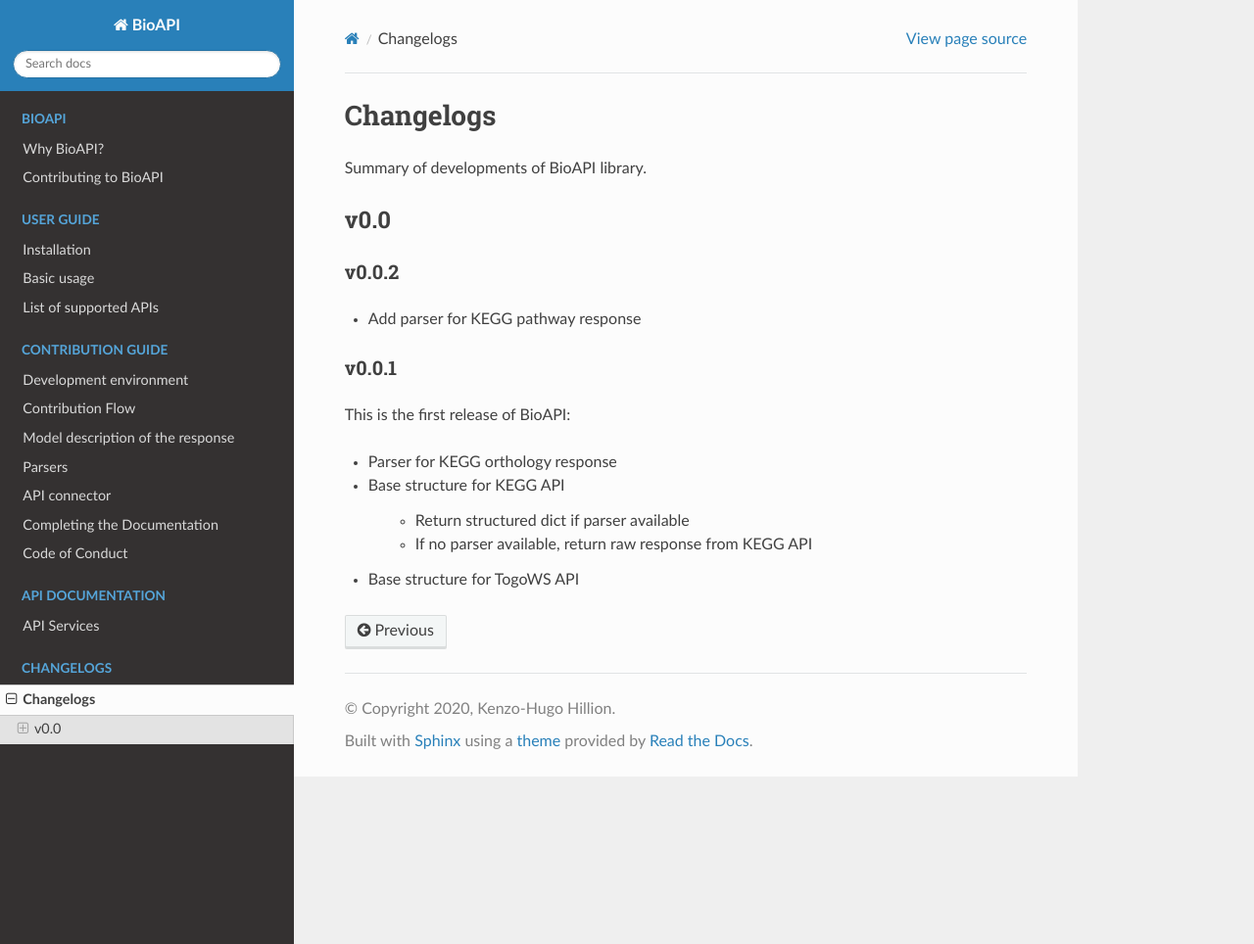
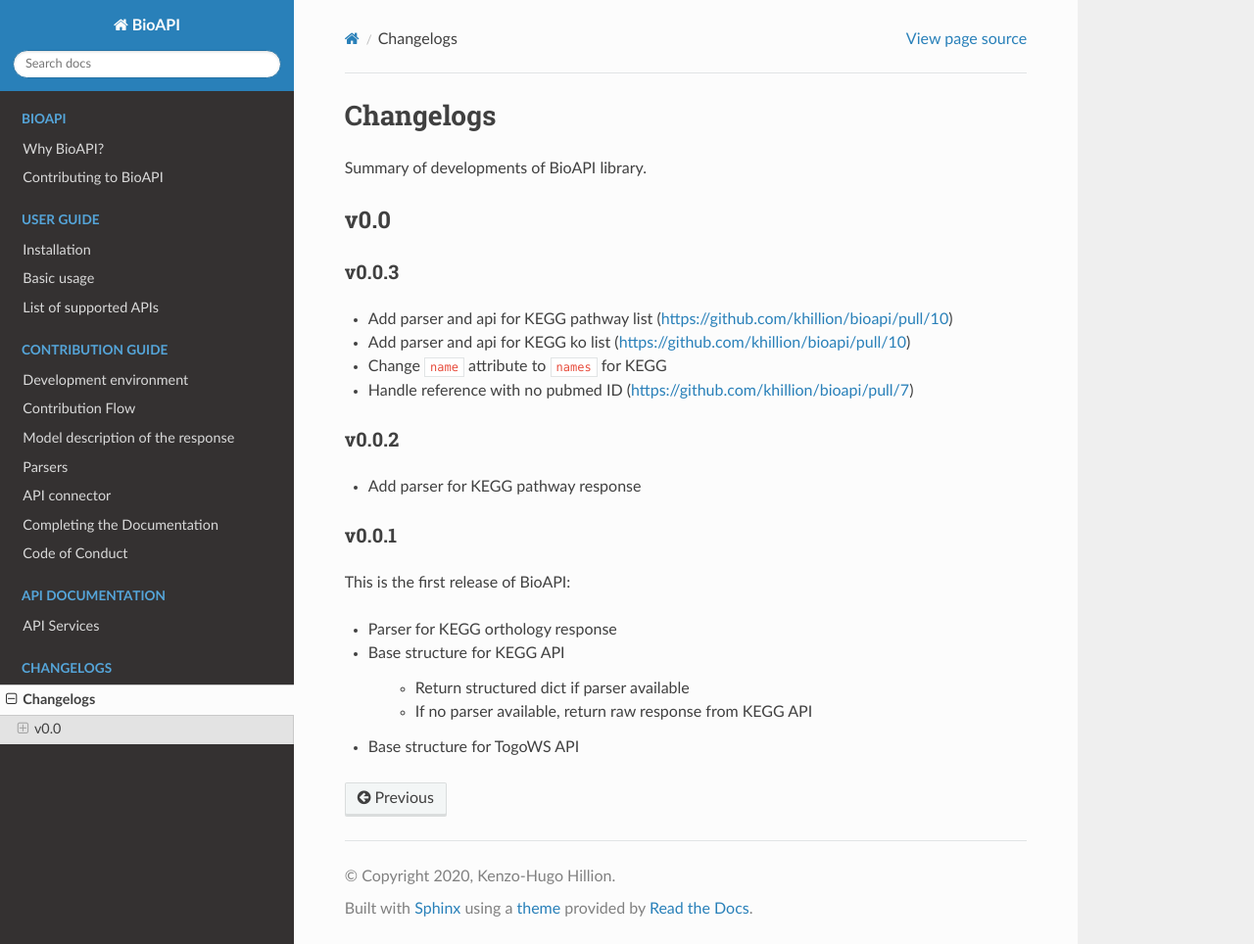
Before and after one commit to motleystate/dabeplech, a Sphinx documentation site: the page built from docs/changelogs.rst, in a window 1280 px wide and 964 px high. Shown: the whole window at 98% size. Built offline with Sphinx 7.4.7 and the Read the Docs theme 2.0.0, drawn with Linux system fonts in a browser that asks for light colours.

Commit message:
dump version and update changelogs for release

```diff
--- a/bioapi/version.py
+++ b/bioapi/version.py
@@ -1,2 +1,2 @@
-version_info = (0, 0, 2)
+version_info = (0, 0, 3)
 __version__ = '.'.join(str(c) for c in version_info)
--- a/docs/changelogs.rst
+++ b/docs/changelogs.rst
@@ -10,6 +10,14 @@ Summary of developments of BioAPI library.
 
 v0.0
 ====
+
+v0.0.3
+------
+
+* Add parser and api for KEGG pathway list (https://github.com/khillion/bioapi/pull/10)
+* Add parser and api for KEGG ko list (https://github.com/khillion/bioapi/pull/10)
+* Change ``name`` attribute to ``names`` for KEGG
+* Handle reference with no pubmed ID (https://github.com/khillion/bioapi/pull/7)
 
 v0.0.2
 ------
```
